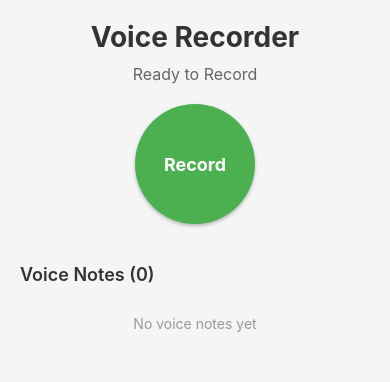
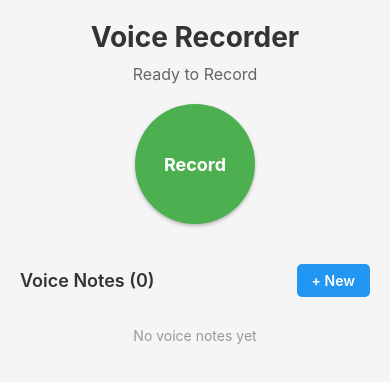
Before and after one commit to Jose-IDO/audio-recorder-app, a React Native app: screen / in a window 390 px wide. Shown: the top 382 px of the page. Built offline with nearby package versions, Linux system fonts and the light colour scheme; what react-native-audio-recorder-player would draw is missing.

Commit message:
Stage 3: Playback functionality

```diff
--- /dev/null
+++ b/src/components/PlaybackControls.tsx
@@ -0,0 +1,80 @@
+import React from 'react';
+import {View, Text, TouchableOpacity, StyleSheet} from 'react-native';
+
+interface PlaybackControlsProps {
+  isPlaying: boolean;
+  currentPosition: string;
+  duration: string;
+  onPlayPause: () => void;
+  onStop: () => void;
+}
+
+const PlaybackControls: React.FC<PlaybackControlsProps> = ({
+  isPlaying,
+  currentPosition,
+  duration,
+  onPlayPause,
+  onStop,
+}) => {
+  return (
+    <View style={styles.container}>
+      <View style={styles.timeContainer}>
+        <Text style={styles.timeText}>{currentPosition}</Text>
+        <Text style={styles.timeText}> / </Text>
+        <Text style={styles.timeText}>{duration}</Text>
+      </View>
+      <View style={styles.controlsContainer}>
+        <TouchableOpacity
+          style={[styles.button, styles.playButton]}
+          onPress={onPlayPause}>
+          <Text style={styles.buttonText}>{isPlaying ? 'Pause' : 'Play'}</Text>
+        </TouchableOpacity>
+        <TouchableOpacity style={[styles.button, styles.stopButton]} onPress={onStop}>
+          <Text style={styles.buttonText}>Stop</Text>
+        </TouchableOpacity>
+      </View>
+    </View>
+  );
+};
+
+const styles = StyleSheet.create({
+  container: {
+    padding: 15,
+    backgroundColor: '#f9f9f9',
+    borderRadius: 8,
+    marginVertical: 10,
+  },
+  timeContainer: {
+    flexDirection: 'row',
+    justifyContent: 'center',
+    marginBottom: 15,
+  },
+  timeText: {
+    fontSize: 14,
+    color: '#666',
+  },
+  controlsContainer: {
+    flexDirection: 'row',
+    justifyContent: 'space-around',
+  },
+  button: {
+    paddingHorizontal: 20,
+    paddingVertical: 10,
+    borderRadius: 5,
+    minWidth: 80,
+    alignItems: 'center',
+  },
+  playButton: {
+    backgroundColor: '#4CAF50',
+  },
+  stopButton: {
+    backgroundColor: '#f44336',
+  },
+  buttonText: {
+    color: '#fff',
+    fontSize: 14,
+    fontWeight: '600',
+  },
+});
+
+export default PlaybackControls;
--- a/src/components/VoiceNoteItem.tsx
+++ b/src/components/VoiceNoteItem.tsx
@@ -5,9 +5,14 @@ import {VoiceNote} from '../types/VoiceNote';
 interface VoiceNoteItemProps {
   note: VoiceNote;
   onPress: () => void;
+  onDelete?: () => void;
 }
 
-const VoiceNoteItem: React.FC<VoiceNoteItemProps> = ({note, onPress}) => {
+const VoiceNoteItem: React.FC<VoiceNoteItemProps> = ({
+  note,
+  onPress,
+  onDelete,
+}) => {
   const formatDate = (dateString: string) => {
     const date = new Date(dateString);
     return date.toLocaleDateString() + ' ' + date.toLocaleTimeString();
@@ -16,8 +21,20 @@ const VoiceNoteItem: React.FC<VoiceNoteItemProps> = ({note, onPress}) => {
   return (
     <TouchableOpacity style={styles.container} onPress={onPress}>
       <View style={styles.content}>
-        <Text style={styles.name}>{note.name}</Text>
-        <Text style={styles.date}>{formatDate(note.date)}</Text>
+        <View style={styles.textContainer}>
+          <Text style={styles.name}>{note.name}</Text>
+          <Text style={styles.date}>{formatDate(note.date)}</Text>
+        </View>
+        {onDelete && (
+          <TouchableOpacity
+            style={styles.deleteButton}
+            onPress={e => {
+              e.stopPropagation();
+              onDelete();
+            }}>
+            <Text style={styles.deleteText}>×</Text>
+          </TouchableOpacity>
+        )}
       </View>
     </TouchableOpacity>
   );
@@ -37,7 +54,12 @@ const styles = StyleSheet.create({
     shadowRadius: 2.22,
   },
   content: {
-    flexDirection: 'column',
+    flexDirection: 'row',
+    justifyContent: 'space-between',
+    alignItems: 'center',
+  },
+  textContainer: {
+    flex: 1,
   },
   name: {
     fontSize: 16,
@@ -49,6 +71,20 @@ const styles = StyleSheet.create({
     fontSize: 12,
     color: '#666',
   },
+  deleteButton: {
+    width: 30,
+    height: 30,
+    borderRadius: 15,
+    backgroundColor: '#f44336',
+    justifyContent: 'center',
+    alignItems: 'center',
+    marginLeft: 10,
+  },
+  deleteText: {
+    color: '#fff',
+    fontSize: 20,
+    fontWeight: 'bold',
+  },
 });
 
 export default VoiceNoteItem;
--- a/src/screens/RecordingScreen.tsx
+++ b/src/screens/RecordingScreen.tsx
@@ -10,9 +10,14 @@ import {
 import AudioRecorderPlayer from 'react-native-audio-recorder-player';
 import {check, request, PERMISSIONS, RESULTS} from 'react-native-permissions';
 import {Platform} from 'react-native';
-import {saveVoiceNote, getVoiceNotes} from '../services/StorageService';
+import {
+  saveVoiceNote,
+  getVoiceNotes,
+  deleteVoiceNote,
+} from '../services/StorageService';
 import {VoiceNote} from '../types/VoiceNote';
 import VoiceNoteItem from '../components/VoiceNoteItem';
+import PlaybackControls from '../components/PlaybackControls';
 
 const audioRecorderPlayer = new AudioRecorderPlayer();
 
@@ -20,10 +25,44 @@ const RecordingScreen = () => {
   const [isRecording, setIsRecording] = useState(false);
   const [recordingPath, setRecordingPath] = useState('');
   const [voiceNotes, setVoiceNotes] = useState<VoiceNote[]>([]);
+  const [isPlaying, setIsPlaying] = useState(false);
+  const [currentPlayingId, setCurrentPlayingId] = useState<string | null>(null);
+  const [currentPosition, setCurrentPosition] = useState('00:00');
+  const [duration, setDuration] = useState('00:00');
 
   useEffect(() => {
     loadVoiceNotes();
   }, []);
+
+  useEffect(() => {
+    if (isPlaying) {
+      audioRecorderPlayer.addPlayBackListener(e => {
+        const minutes = Math.floor(e.currentPosition / 1000 / 60);
+        const seconds = Math.floor((e.currentPosition / 1000) % 60);
+        setCurrentPosition(
+          `${minutes.toString().padStart(2, '0')}:${seconds
+            .toString()
+            .padStart(2, '0')}`,
+        );
+
+        const totalMinutes = Math.floor(e.duration / 1000 / 60);
+        const totalSeconds = Math.floor((e.duration / 1000) % 60);
+        setDuration(
+          `${totalMinutes.toString().padStart(2, '0')}:${totalSeconds
+            .toString()
+            .padStart(2, '0')}`,
+        );
+
+        if (e.currentPosition === e.duration) {
+          stopPlayback();
+        }
+      });
+    }
+
+    return () => {
+      audioRecorderPlayer.removePlayBackListener();
+    };
+  }, [isPlaying]);
 
   const loadVoiceNotes = async () => {
     const notes = await getVoiceNotes();
@@ -51,6 +90,10 @@ const RecordingScreen = () => {
   };
 
   const startRecording = async () => {
+    if (isPlaying) {
+      stopPlayback();
+    }
+
     const hasPermission = await checkPermissions();
 
     if (!hasPermission) {
@@ -108,14 +151,91 @@ const RecordingScreen = () => {
     }
   };
 
+  const playVoiceNote = async (note: VoiceNote) => {
+    if (isPlaying && currentPlayingId === note.id) {
+      await audioRecorderPlayer.pausePlayer();
+      setIsPlaying(false);
+      return;
+    }
+
+    if (isPlaying) {
+      await audioRecorderPlayer.stopPlayer();
+      audioRecorderPlayer.removePlayBackListener();
+    }
+
+    try {
+      const msg = await audioRecorderPlayer.startPlayer(note.path);
+      audioRecorderPlayer.setVolume(1.0);
+      setIsPlaying(true);
+      setCurrentPlayingId(note.id);
+    } catch (error) {
+      Alert.alert('Error', 'Failed to play recording');
+    }
+  };
+
+  const stopPlayback = async () => {
+    try {
+      await audioRecorderPlayer.stopPlayer();
+      audioRecorderPlayer.removePlayBackListener();
+      setIsPlaying(false);
+      setCurrentPlayingId(null);
+      setCurrentPosition('00:00');
+      setDuration('00:00');
+    } catch (error) {
+      Alert.alert('Error', 'Failed to stop playback');
+    }
+  };
+
+  const handleDeleteNote = async (id: string) => {
+    if (currentPlayingId === id && isPlaying) {
+      await stopPlayback();
+    }
+
+    try {
+      await deleteVoiceNote(id);
+      await loadVoiceNotes();
+      Alert.alert('Success', 'Voice note deleted');
+    } catch (error) {
+      Alert.alert('Error', 'Failed to delete voice note');
+    }
+  };
+
   const renderVoiceNote = ({item}: {item: VoiceNote}) => {
+    const isCurrentlyPlaying = currentPlayingId === item.id && isPlaying;
+
     return (
-      <VoiceNoteItem
-        note={item}
-        onPress={() => {
-          Alert.alert('Voice Note', item.name);
-        }}
-      />
+      <View>
+        <VoiceNoteItem
+          note={item}
+          onPress={() => playVoiceNote(item)}
+          onDelete={() => {
+            Alert.alert(
+              'Delete Voice Note',
+              `Are you sure you want to delete "${item.name}"?`,
+              [
+                {
+                  text: 'Cancel',
+                  style: 'cancel',
+                },
+                {
+                  text: 'Delete',
+                  style: 'destructive',
+                  onPress: () => handleDeleteNote(item.id),
+                },
+              ],
+            );
+          }}
+        />
+        {isCurrentlyPlaying && (
+          <PlaybackControls
+            isPlaying={isPlaying}
+            currentPosition={currentPosition}
+            duration={duration}
+            onPlayPause={() => playVoiceNote(item)}
+            onStop={stopPlayback}
+          />
+        )}
+      </View>
     );
   };
 
@@ -135,7 +255,18 @@ const RecordingScreen = () => {
         </TouchableOpacity>
       </View>
       <View style={styles.listContainer}>
-        <Text style={styles.listTitle}>Voice Notes ({voiceNotes.length})</Text>
+        <View style={styles.listHeader}>
+          <Text style={styles.listTitle}>Voice Notes ({voiceNotes.length})</Text>
+          <TouchableOpacity
+            style={styles.newButton}
+            onPress={() => {
+              if (!isRecording) {
+                startRecording();
+              }
+            }}>
+            <Text style={styles.newButtonText}>+ New</Text>
+          </TouchableOpacity>
+        </View>
         <FlatList
           data={voiceNotes}
           renderItem={renderVoiceNote}
@@ -194,11 +325,27 @@ const styles = StyleSheet.create({
     flex: 1,
     marginTop: 20,
   },
+  listHeader: {
+    flexDirection: 'row',
+    justifyContent: 'space-between',
+    alignItems: 'center',
+    marginBottom: 10,
+  },
   listTitle: {
     fontSize: 18,
     fontWeight: '600',
-    marginBottom: 10,
     color: '#333',
+  },
+  newButton: {
+    backgroundColor: '#2196F3',
+    paddingHorizontal: 15,
+    paddingVertical: 8,
+    borderRadius: 5,
+  },
+  newButtonText: {
+    color: '#fff',
+    fontSize: 14,
+    fontWeight: '600',
   },
   emptyText: {
     textAlign: 'center',
```
